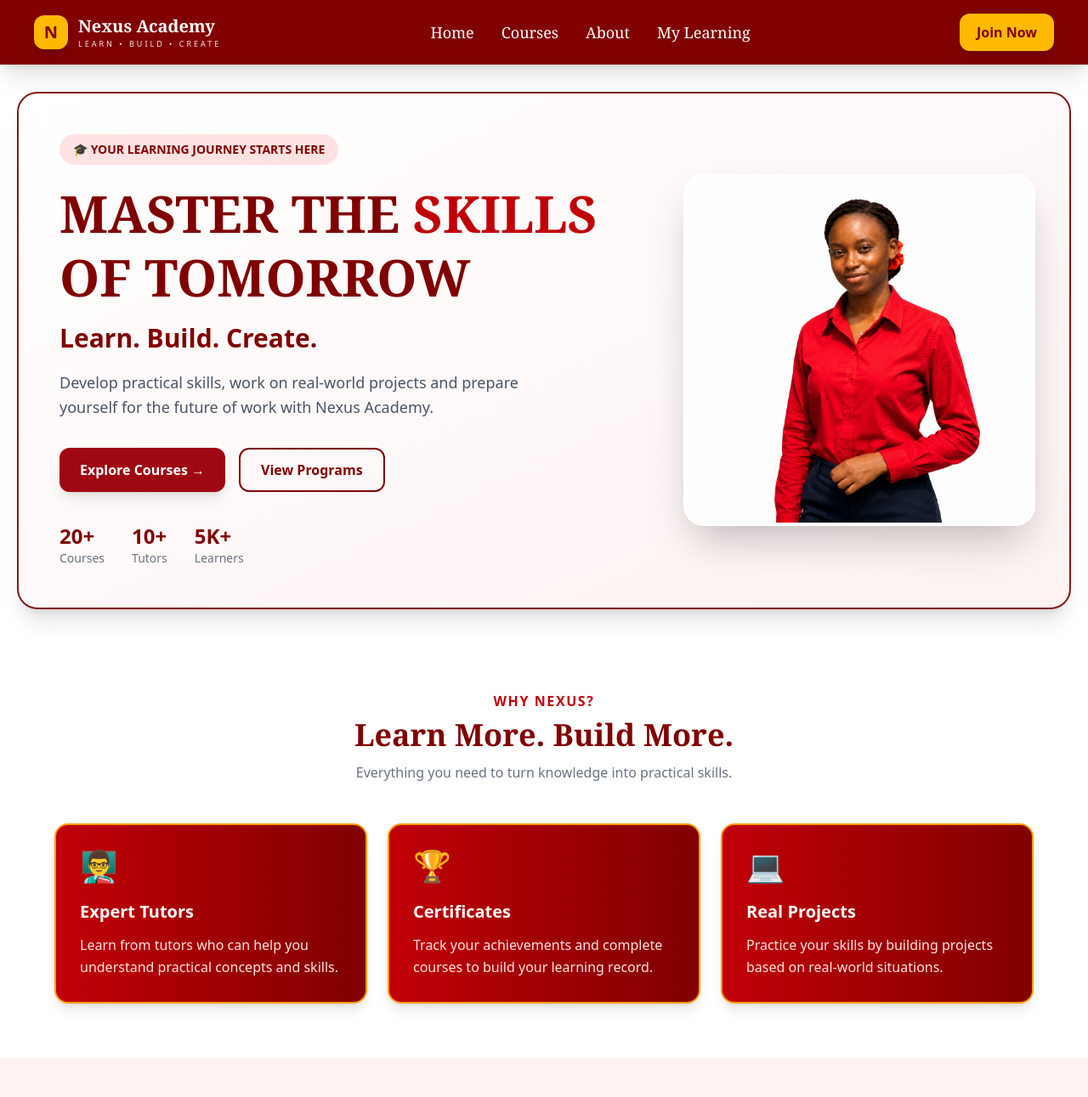
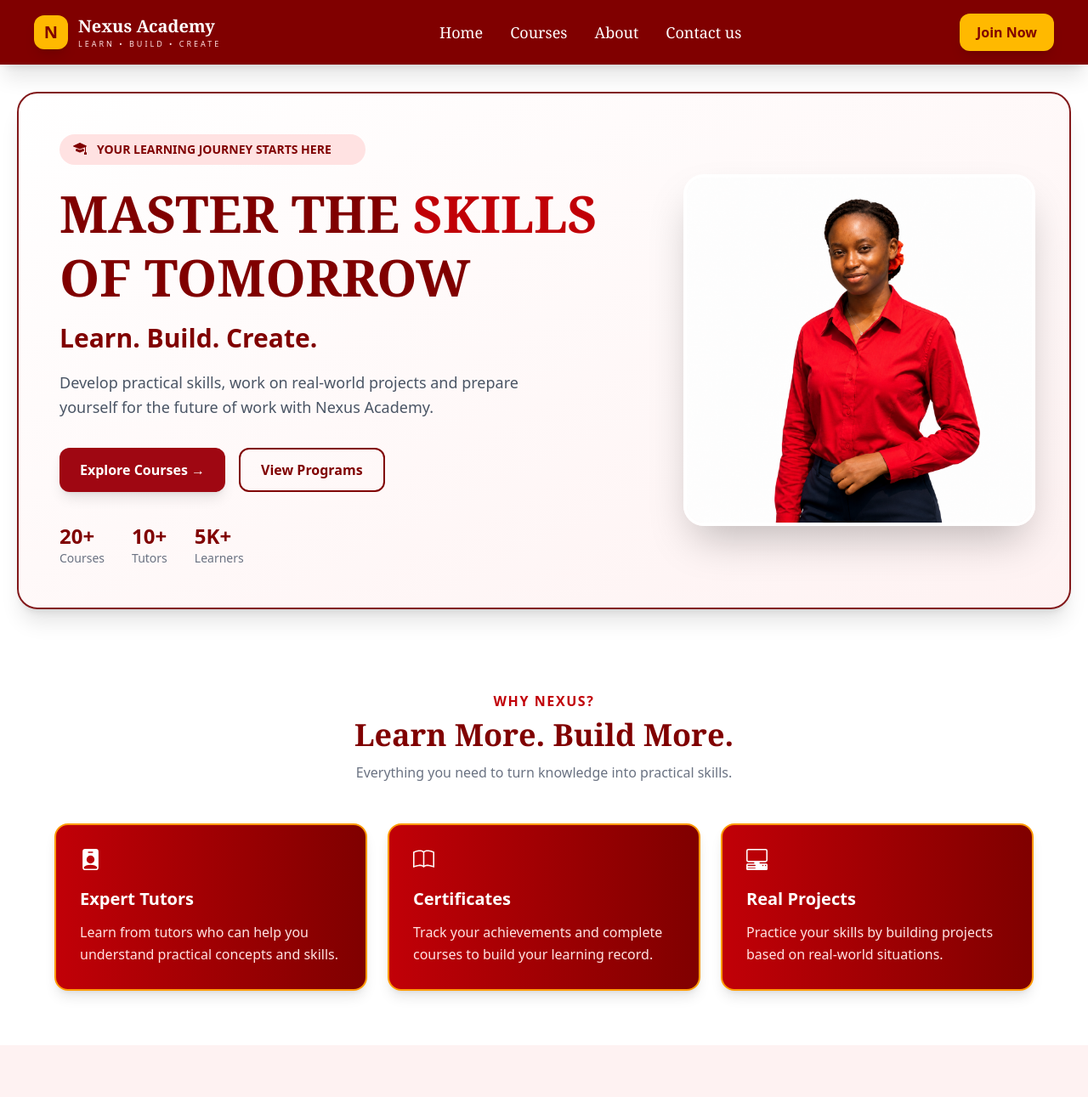
Before and after one commit to Amariah-design/Training-Website-Project, a website: page index.html in a window 1280 px wide. Shown: the top 1291 px of the page at 85% size. Drawn offline with nearby package versions, Linux system fonts and the light colour scheme.

Commit message:
i addedsomething

```diff
--- a/index2.html
+++ b/index.html
@@ -9,6 +9,7 @@
 
     <title>Nexus Academy</title>
     <script src="https://cdn.jsdelivr.net/npm/@tailwindcss/browser@4"></script>
+
 
 </head>
 
@@ -73,18 +74,18 @@
                 Courses
             </a>
 
-            <a href=""
+            <a href="about.html"
                class="font-serif text-lg
                       hover:text-amber-400
                       transition duration-300">
                 About
             </a>
 
-            <a href=""
+            <a href="contact.html"
                class="font-serif text-lg
                       hover:text-amber-400
                       transition duration-300">
-                My Learning
+                Contact us
             </a>
 
         </nav>
@@ -143,7 +144,7 @@
             Courses
         </a>
 
-        <a href="#about"
+        <a href="about.html"
            class="block py-3
                   hover:text-amber-400">
             About
@@ -201,17 +202,23 @@
 
             <!-- Small badge -->
 
-            <span class="inline-block
+            <div class="
                          bg-red-100
                          text-[maroon]
                          px-4 py-2
                          rounded-full
                          text-sm font-bold
-                         mb-5">
-
-                🎓 YOUR LEARNING JOURNEY STARTS HERE
-
-            </span>
+                         mb-5 flex gap-3 w-90">
+
+                         <svg xmlns="http://www.w3.org/2000/svg" width="16" height="16" fill="currentColor" class="bi bi-mortarboard-fill" viewBox="0 0 16 16">
+  <path d="M8.211 2.047a.5.5 0 0 0-.422 0l-7.5 3.5a.5.5 0 0 0 .025.917l7.5 3a.5.5 0 0 0 .372 0L14 7.14V13a1 1 0 0 0-1 1v2h3v-2a1 1 0 0 0-1-1V6.739l.686-.275a.5.5 0 0 0 .025-.917z"/>
+  <path d="M4.176 9.032a.5.5 0 0 0-.656.327l-.5 1.7a.5.5 0 0 0 .294.605l4.5 1.8a.5.5 0 0 0 .372 0l4.5-1.8a.5.5 0 0 0 .294-.605l-.5-1.7a.5.5 0 0 0-.656-.327L8 10.466z"/>
+</svg>
+
+                         <span>YOUR LEARNING JOURNEY STARTS HERE</span>
+
+            </div>
+
 
 
             <!-- Main heading -->
@@ -420,7 +427,9 @@
                     transition duration-300">
 
             <div class="text-4xl mb-5">
-                👨‍🏫
+                <svg xmlns="http://www.w3.org/2000/svg" width="25" height="25" fill="currentColor" class="bi bi-person-badge-fill" viewBox="0 0 16 16">
+  <path d="M2 2a2 2 0 0 1 2-2h8a2 2 0 0 1 2 2v12a2 2 0 0 1-2 2H4a2 2 0 0 1-2-2zm4.5 0a.5.5 0 0 0 0 1h3a.5.5 0 0 0 0-1zM8 11a3 3 0 1 0 0-6 3 3 0 0 0 0 6m5 2.755C12.146 12.825 10.623 12 8 12s-4.146.826-5 1.755V14a1 1 0 0 0 1 1h8a1 1 0 0 0 1-1z"/>
+</svg>
             </div>
 
             <h3 class="text-xl font-bold">
@@ -449,7 +458,9 @@
                     transition duration-300">
 
             <div class="text-4xl mb-5">
-                🏆
+                <svg xmlns="http://www.w3.org/2000/svg" width="25" height="25" fill="currentColor" class="bi bi-book" viewBox="0 0 16 16">
+  <path d="M1 2.828c.885-.37 2.154-.769 3.388-.893 1.33-.134 2.458.063 3.112.752v9.746c-.935-.53-2.12-.603-3.213-.493-1.18.12-2.37.461-3.287.811zm7.5-.141c.654-.689 1.782-.886 3.112-.752 1.234.124 2.503.523 3.388.893v9.923c-.918-.35-2.107-.692-3.287-.81-1.094-.111-2.278-.039-3.213.492zM8 1.783C7.015.936 5.587.81 4.287.94c-1.514.153-3.042.672-3.994 1.105A.5.5 0 0 0 0 2.5v11a.5.5 0 0 0 .707.455c.882-.4 2.303-.881 3.68-1.02 1.409-.142 2.59.087 3.223.877a.5.5 0 0 0 .78 0c.633-.79 1.814-1.019 3.222-.877 1.378.139 2.8.62 3.681 1.02A.5.5 0 0 0 16 13.5v-11a.5.5 0 0 0-.293-.455c-.952-.433-2.48-.952-3.994-1.105C10.413.809 8.985.936 8 1.783"/>
+</svg>
             </div>
 
             <h3 class="text-xl font-bold">
@@ -478,7 +489,9 @@
                     transition duration-300">
 
             <div class="text-4xl mb-5">
-                💻
+                <svg xmlns="http://www.w3.org/2000/svg" width="25" height="25" fill="currentColor" class="bi bi-pc-display-horizontal" viewBox="0 0 16 16">
+  <path d="M1.5 0A1.5 1.5 0 0 0 0 1.5v7A1.5 1.5 0 0 0 1.5 10H6v1H1a1 1 0 0 0-1 1v3a1 1 0 0 0 1 1h14a1 1 0 0 0 1-1v-3a1 1 0 0 0-1-1h-5v-1h4.5A1.5 1.5 0 0 0 16 8.5v-7A1.5 1.5 0 0 0 14.5 0zm0 1h13a.5.5 0 0 1 .5.5v7a.5.5 0 0 1-.5.5h-13a.5.5 0 0 1-.5-.5v-7a.5.5 0 0 1 .5-.5M12 12.5a.5.5 0 1 1 1 0 .5.5 0 0 1-1 0m2 0a.5.5 0 1 1 1 0 .5.5 0 0 1-1 0M1.5 12h5a.5.5 0 0 1 0 1h-5a.5.5 0 0 1 0-1M1 14.25a.25.25 0 0 1 .25-.25h5.5a.25.25 0 1 1 0 .5h-5.5a.25.25 0 0 1-.25-.25"/>
+</svg>
             </div>
 
             <h3 class="text-xl font-bold">
@@ -1417,7 +1430,7 @@
             <p class="hover:text-amber-400
                       transition">
 
-                Student Reviews ⭐⭐⭐⭐⭐
+                Student Reviews
 
             </p>
 
@@ -1448,7 +1461,7 @@
             </a>
 
 
-            <a href="#about"
+            <a href="about.html"
                class="block mb-2
                       hover:text-amber-400
                       transition">
```
